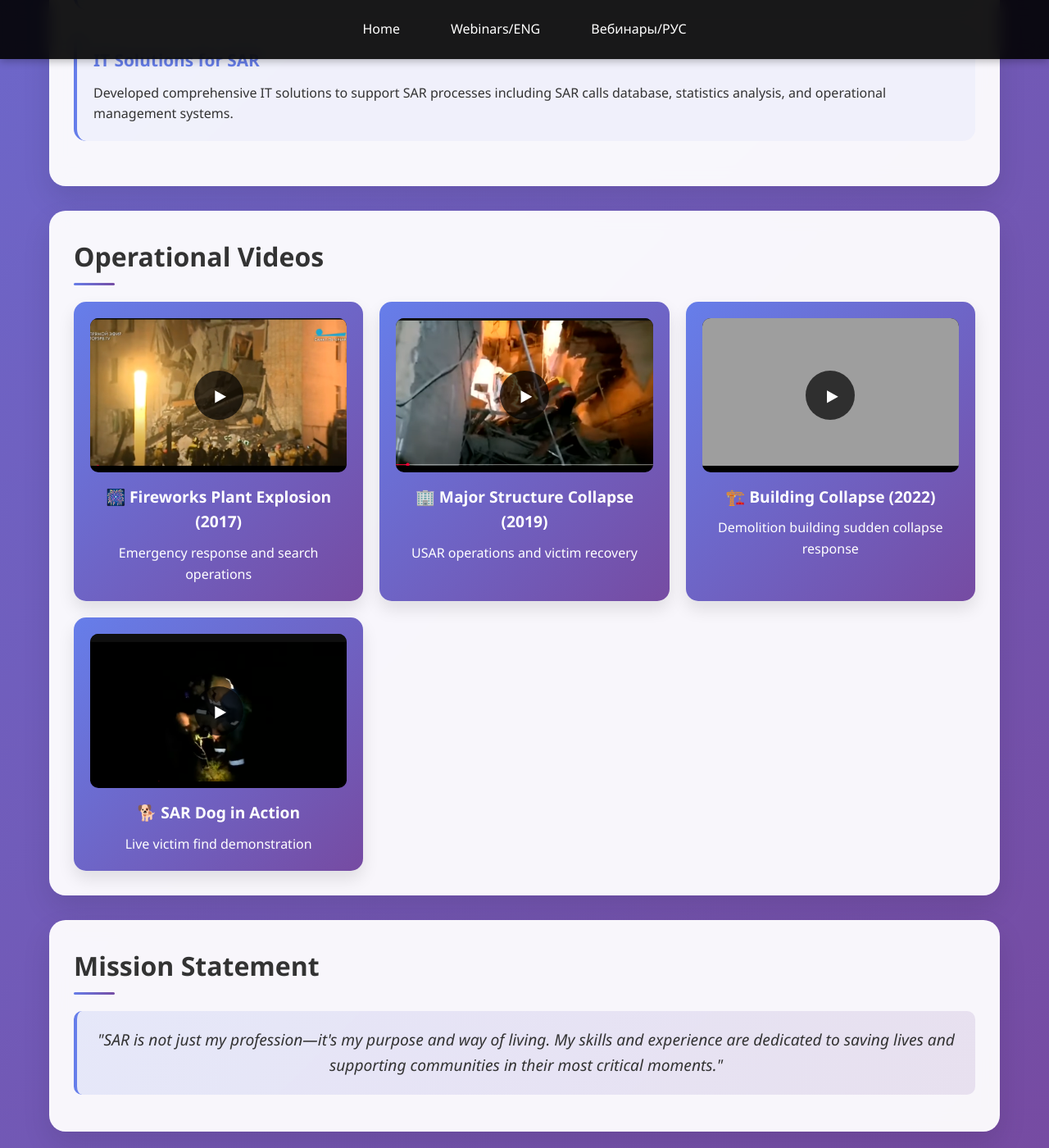
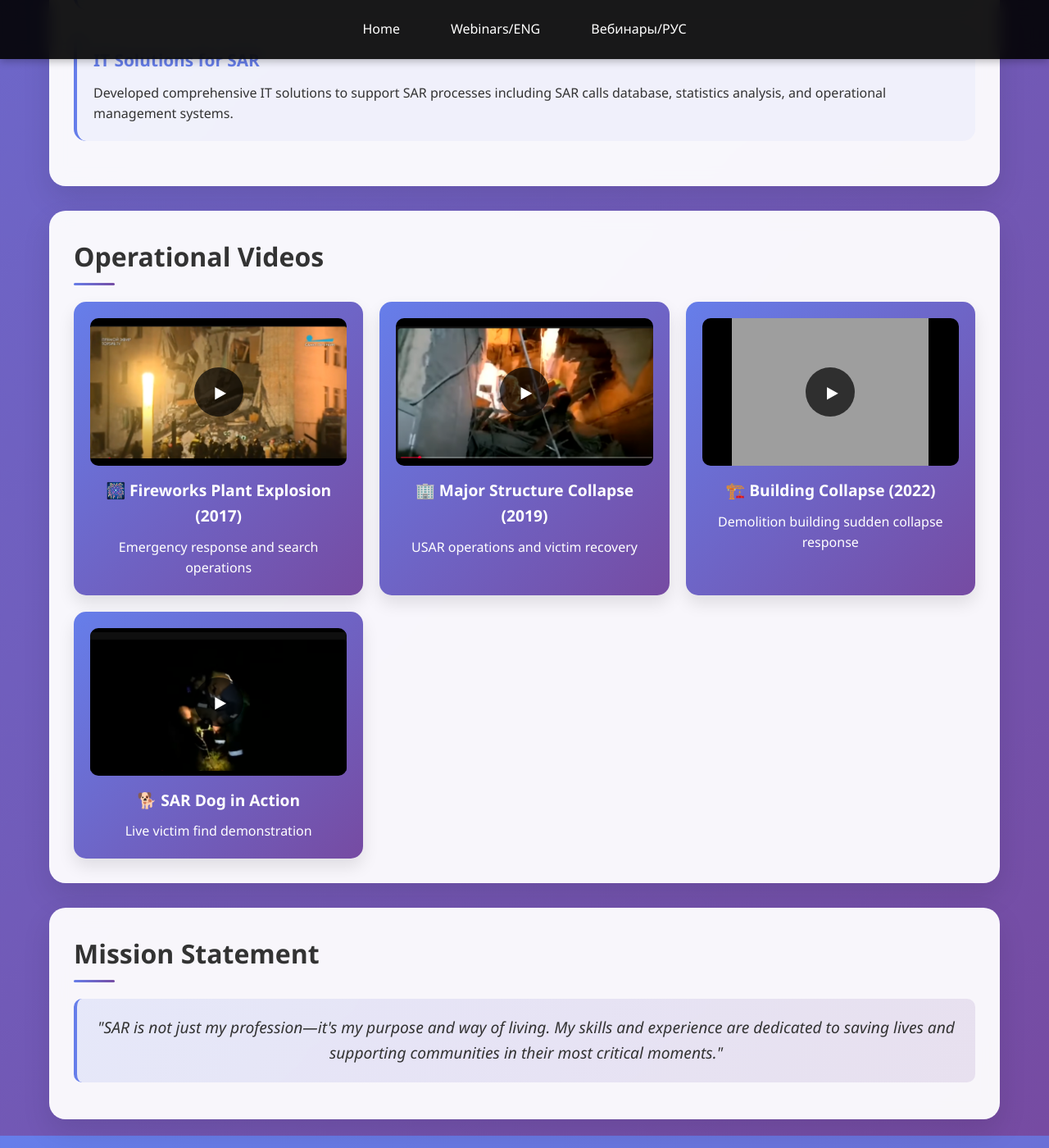
Before and after one commit to vadika/workingdog.fi, a Jekyll site: the page built from index.html, in a window 1280 px wide and 1400 px high, scrolled down 2221 px. Shown: the whole window at 82% size. Built offline with Jekyll 4.4.1, drawn with Linux system fonts in a browser that asks for light colours; grey boxes are pictures that could not be loaded.

Commit message:
Fix video preview image scaling
- Changed object-fit from 'cover' to 'contain' to show full image
- Added fixed height to preview container
- Added flexbox centering for proper image alignment
- Images now scale to fit within preview box while maintaining aspect ratio

🤖 Generated with [Claude Code](https://claude.ai/code)

Co-Authored-By: Claude <noreply@anthropic.com>

```diff
--- a/assets/css/style.css
+++ b/assets/css/style.css
@@ -260,16 +260,20 @@ body {
 .video-preview {
     position: relative;
     width: 100%;
+    height: 180px;
     margin-bottom: 15px;
     border-radius: 10px;
     overflow: hidden;
     background: #000;
+    display: flex;
+    align-items: center;
+    justify-content: center;
 }
 
 .video-preview img {
     width: 100%;
-    height: 180px;
-    object-fit: cover;
+    height: 100%;
+    object-fit: contain;
     transition: transform 0.3s ease, opacity 0.3s ease;
 }
 
```
